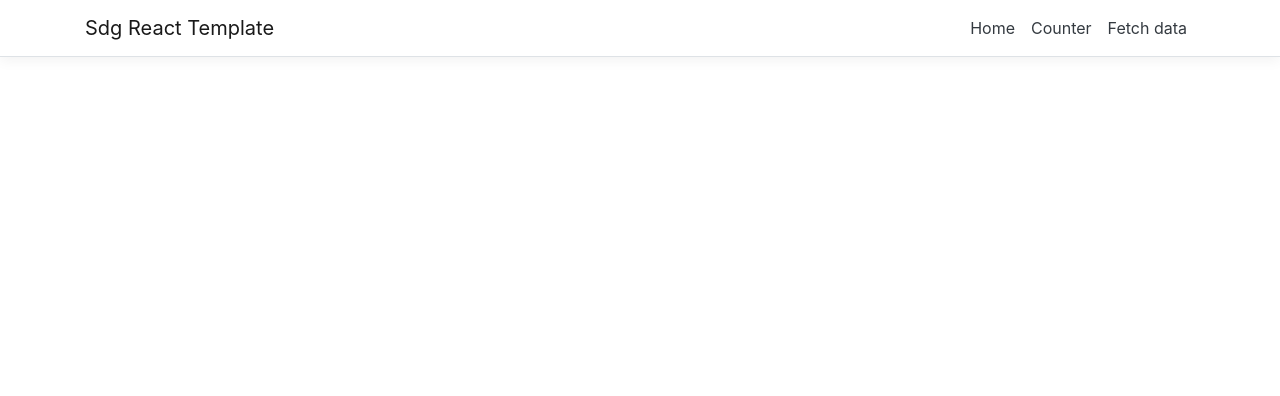
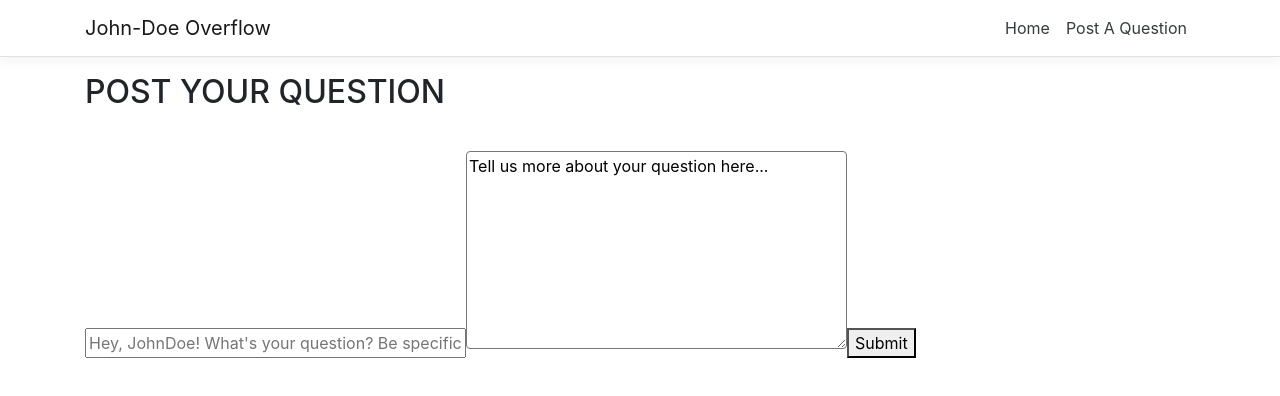
Before and after one commit to LivCunningham/JohnDoeOverflow, a React (Create React App) app in the folder ClientApp/: page /Post in a window 1280 px wide. Shown: the top 396 px of the page. Built offline with nearby package versions, Linux system fonts and the light colour scheme.

Commit message:
initial page frontend setup

```diff
--- a/ClientApp/src/App.js
+++ b/ClientApp/src/App.js
@@ -1,20 +1,18 @@
-import React, { Component } from 'react';
-import { Route } from 'react-router';
-import { Layout } from './components/Layout';
-import { Home } from './components/Home';
-import { FetchData } from './components/FetchData';
-import { Counter } from './components/Counter';
+import React, { Component } from 'react'
+import { Route } from 'react-router'
+import { Layout } from './components/Layout'
+import Home from './Pages/Home.jsx'
+import PostQuestion from './Pages/PostQuestion.jsx'
 
 export default class App extends Component {
-  static displayName = App.name;
+  static displayName = App.name
 
-  render () {
+  render() {
     return (
       <Layout>
-        <Route exact path='/' component={Home} />
-        <Route path='/counter' component={Counter} />
-        <Route path='/fetch-data' component={FetchData} />
+        <Route exact path="/" component={Home} />
+        <Route exact path="/Post" component={PostQuestion} />
       </Layout>
-    );
+    )
   }
 }
--- /dev/null
+++ b/ClientApp/src/Pages/Home.jsx
@@ -0,0 +1,9 @@
+import React, { Component } from 'react'
+
+class Home extends Component {
+  render() {
+    return <div />
+  }
+}
+
+export default Home
--- /dev/null
+++ b/ClientApp/src/Pages/PostQuestion.css
@@ -0,0 +1,9 @@
+.title-input {
+  width: 381px;
+}
+
+.text-area {
+  width: 381px;
+  border-radius: 0.25rem;
+  margin-top: 2rem;
+}
--- /dev/null
+++ b/ClientApp/src/Pages/PostQuestion.jsx
@@ -0,0 +1,25 @@
+import React, { Component } from 'react'
+import './PostQuestion.css'
+
+class PostQuestion extends Component {
+  render() {
+    return (
+      <div>
+        <h2>POST YOUR QUESTION </h2>
+        <form>
+          <input
+            className="title-input"
+            type="text"
+            placeholder="Hey, JohnDoe! What's your question? Be specific. "
+          />
+          <textarea className="text-area" rows="8" cols="150">
+            Tell us more about your question here...
+          </textarea>
+          <button>Submit</button>
+        </form>
+      </div>
+    )
+  }
+}
+
+export default PostQuestion
--- a/ClientApp/src/components/Home.js
+++ /dev/null
@@ -1,26 +0,0 @@
-import React, { Component } from 'react';
-
-export class Home extends Component {
-  static displayName = Home.name;
-
-  render () {
-    return (
-      <div>
-        <h1>Hello, world!</h1>
-        <p>Welcome to your new single-page application, built with:</p>
-        <ul>
-          <li><a href='https://get.asp.net/'>ASP.NET Core</a> and <a href='https://msdn.microsoft.com/en-us/library/67ef8sbd.aspx'>C#</a> for cross-platform server-side code</li>
-          <li><a href='https://facebook.github.io/react/'>React</a> for client-side code</li>
-          <li><a href='http://getbootstrap.com/'>Bootstrap</a> for layout and styling</li>
-        </ul>
-        <p>To help you get started, we have also set up:</p>
-        <ul>
-          <li><strong>Client-side navigation</strong>. For example, click <em>Counter</em> then <em>Back</em> to return here.</li>
-          <li><strong>Development server integration</strong>. In development mode, the development server from <code>create-react-app</code> runs in the background automatically, so your client-side resources are dynamically built on demand and the page refreshes when you modify any file.</li>
-          <li><strong>Efficient production builds</strong>. In production mode, development-time features are disabled, and your <code>dotnet publish</code> configuration produces minified, efficiently bundled JavaScript files.</li>
-        </ul>
-        <p>The <code>ClientApp</code> subdirectory is a standard React application based on the <code>create-react-app</code> template. If you open a command prompt in that directory, you can run <code>npm</code> commands such as <code>npm test</code> or <code>npm install</code>.</p>
-      </div>
-    );
-  }
-}
--- a/ClientApp/src/components/NavMenu.js
+++ b/ClientApp/src/components/NavMenu.js
@@ -38,7 +38,7 @@ export class NavMenu extends Component {
         >
           <Container>
             <NavbarBrand tag={Link} to="/">
-              Sdg React Template
+              John-Doe Overflow
             </NavbarBrand>
             <NavbarToggler onClick={this.toggleNavbar} className="mr-2" />
             <Collapse
@@ -53,13 +53,8 @@ export class NavMenu extends Component {
                   </NavLink>
                 </NavItem>
                 <NavItem>
-                  <NavLink tag={Link} className="text-dark" to="/counter">
-                    Counter
-                  </NavLink>
-                </NavItem>
-                <NavItem>
-                  <NavLink tag={Link} className="text-dark" to="/fetch-data">
-                    Fetch data
+                  <NavLink tag={Link} className="text-dark" to="/Post">
+                    Post A Question
                   </NavLink>
                 </NavItem>
               </ul>
```
Also changed, not shown: ClientApp/src/Pages/Questions.jsx (added, +9 -0 lines), ClientApp/src/Images/anonymous-avatar-icon-19.jpg (added).
